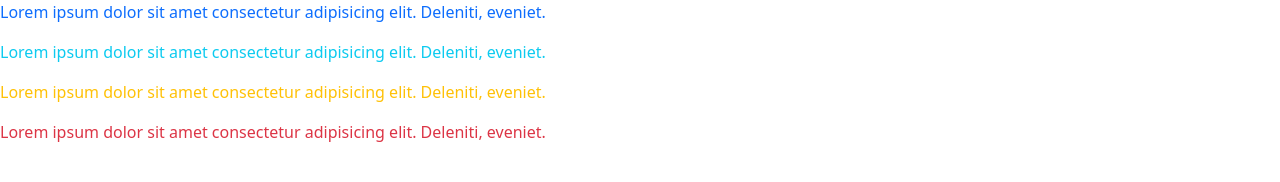
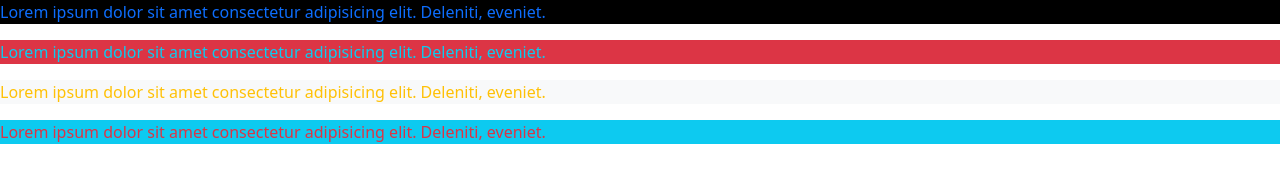
Before and after one commit to GlazMichelFranckDodo225/mastery-of-bootstrap-5-2023, a plain HTML site: page index.html in a window 1280 px wide. Drawn offline with nearby package versions, Linux system fonts and the light colour scheme.

Commit message:
Background Color

```diff
--- a/index.html
+++ b/index.html
@@ -11,10 +11,10 @@
 </head>
 
 <body>
-    <p class="text-primary">Lorem ipsum dolor sit amet consectetur adipisicing elit. Deleniti, eveniet.</p>
-    <p class="text-info">Lorem ipsum dolor sit amet consectetur adipisicing elit. Deleniti, eveniet.</p>
-    <p class="text-warning">Lorem ipsum dolor sit amet consectetur adipisicing elit. Deleniti, eveniet.</p>
-    <p class="text-danger">Lorem ipsum dolor sit amet consectetur adipisicing elit. Deleniti, eveniet.</p>
+    <p class="text-primary bg-black">Lorem ipsum dolor sit amet consectetur adipisicing elit. Deleniti, eveniet.</p>
+    <p class="text-info bg-danger">Lorem ipsum dolor sit amet consectetur adipisicing elit. Deleniti, eveniet.</p>
+    <p class="text-warning bg-light">Lorem ipsum dolor sit amet consectetur adipisicing elit. Deleniti, eveniet.</p>
+    <p class="text-danger bg-info">Lorem ipsum dolor sit amet consectetur adipisicing elit. Deleniti, eveniet.</p>
 </body>
 
 </html>
```
